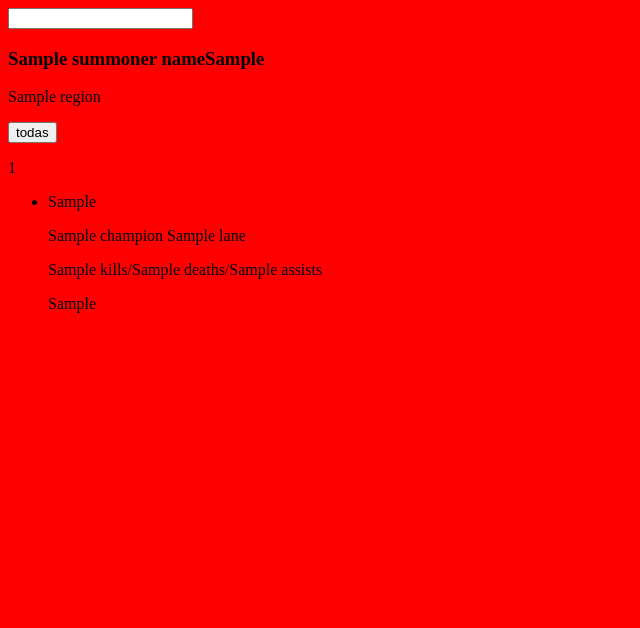
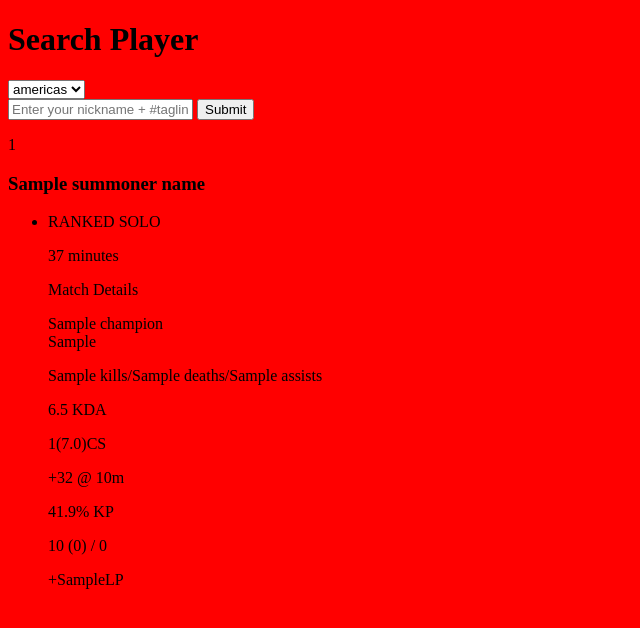
Before and after one commit to RanySanto/my-opp.gg, a Flask app: template My Opgg/templates/opgg.html in a window 1280 px wide. Shown: the top 628 px of the page, without its empty margins (0-640 px from the left). Run offline with Flask 3, Linux system fonts and the light colour scheme; the template is opened without the code that fills it: most values are stand-ins (such as "Sample title", 1, 10 or a date in 2020); parts of the project's set-up code (start-up, migrations or seed data) failed here and were passed over.

Commit message:
Add files via upload

```diff
--- a/My Opgg/templates/opgg.html
+++ b/My Opgg/templates/opgg.html
@@ -4,19 +4,83 @@
     <meta charset="UTF-8">
     <meta name="viewport" content="width=device-width, initial-scale=1.0">
     <title>Document</title>
+    <link rel="stylesheet" href="styles/style.css"/>
+    <link rel="preconnect" href="https://fonts.googleapis.com">
+    <link rel="preconnect" href="https://fonts.gstatic.com" crossorigin>
+    <link href="https://fonts.googleapis.com/css2?family=Noto+Sans:ital,wght@0,100..900;1,100..900&family=Oswald:wght@200..700&display=swap" rel="stylesheet">
     <link rel="stylesheet" href="{{ url_for('static', filename='styles/style.css')}}"/>
 </head>
 <body>
-    <input type="text" id="search-summoner-input">
-    <h3>{{ summonerName }}{{ tagLine }}</h3>
-    <p>{{ region }}</p>
-    <button>todas</button>
-    <p>{{ rank }}</p>
-    <ul>
-        <li>
-            <div><p>{{ gameResult }}</p><p></p></div>
-            <div><p>{{ champion }} {{ lane }}</p> <p>{{kills}}/{{deaths}}/{{assists}}</p> <p>{{ cs }}</p></div>
-        </li>
-    </ul>
+    <div class="container">
+        <div class="player">
+            <h1>Search Player</h1>
+            <select name="" id="">
+                <option value="">americas</option>
+            </select>
+            <form action="/templates/opgg.html" class="player-input">
+                <input type="text" name="nick" id="nick" placeholder="Enter your nickname + #tagline">
+                <button type="submit">Submit</button>
+            </form>
+        </div>
+        <div class="rank">
+            <p>{{ rank }}</p>
+            <h3>{{ summonerName }}</h3>
+        </div>
+        <ul>
+            {% for summoner in flat_list %}
+                <li class="match-card match-win">
+                    <div class="match-info">
+                        <p class="gamemode" id="gamemode">RANKED SOLO</p><p id="match-duration">37 minutes</p><p class="details">Match Details</p>
+                    </div>
+                    <div class="flex">
+                        <div>
+                            <div>
+                                <div class="match-stats">
+                                    <div class="champion-container">
+                                        <div class="champion win" id="champion">{{ summoner.champion }}</div>
+                                        <span class="lane win">{{ summoner.individualPosition }}</span>
+                                        <!-- <div class="spell-slots">
+                                            <div class="spell1 spell" id="spell1"></div>
+                                            <div class="rune1 spell" id="major-rune"></div>
+                                            <div class="spell2 spell" id="spell2"></div>
+                                            <div class="rune2 spell" id="minor-rune"></div>
+                                        </div> -->
+                                    </div>
+                                    <div class="scores-container">
+                                        <div class="match-scores">
+                                            <p id="kda">{{ summoner.kills }}/{{ summoner.deaths }}/{{ summoner.assists }}</p>
+                                            <p id="kda-score">6.5 KDA</p>
+                                        </div>
+                                        <div class="match-scores">
+                                            <p id="cs"> {{ summoner.totalMinionsKilled }}(7.0)CS</p>
+                                            <p id="cs-per-minute">+32 @ 10m</p>
+                                        </div>
+                                        <div class="match-scores">
+                                            <p id="participation"> 41.9% KP</p>
+                                            <p id="ward-score"> 10 (0) / 0 <span class="ward-icon"></span> </p>
+                                        </div>
+                                    </div>
+                                </div>
+                            </div>
+                            <div class="match-achievements">
+                                <div class="achievements lp">+{{ lp }}LP</div>
+                                <!-- <div class="achievements"></div> -->
+                            </div>
+                        </div>
+                            <!-- <div class="game-champions">
+                                <div class="game-lane"><p>nick</p><div class="champions-icon"></div><div class="lane-icon top"></div><div class="champions-icon"></div><p>nick</p></div>
+                                <div class="game-lane"><p>nick</p><div class="champions-icon"></div><div class="lane-icon jg"></div><div class="champions-icon"></div><p>nick</p></div>
+                                <div class="game-lane"><p>nick</p><div class="champions-icon"></div><div class="lane-icon mid"></div><div class="champions-icon"></div><p>nick</p></div>
+                                <div class="game-lane"><p>nick</p><div class="champions-icon"></div><div class="lane-icon adc"></div><div class="champions-icon"></div><p>nick</p></div>
+                                <div class="game-lane"><p>nick</p><div class="champions-icon"></div><div class="lane-icon sup"></div><div class="champions-icon"></div><p>nick</p></div>
+                            </div> -->
+                        </div>
+                    </div>
+
+                </li>
+            {% endfor %}
+        </ul>
+    </div>
+    <script src="rendering.js"></script>
 </body>
 </html>
```
